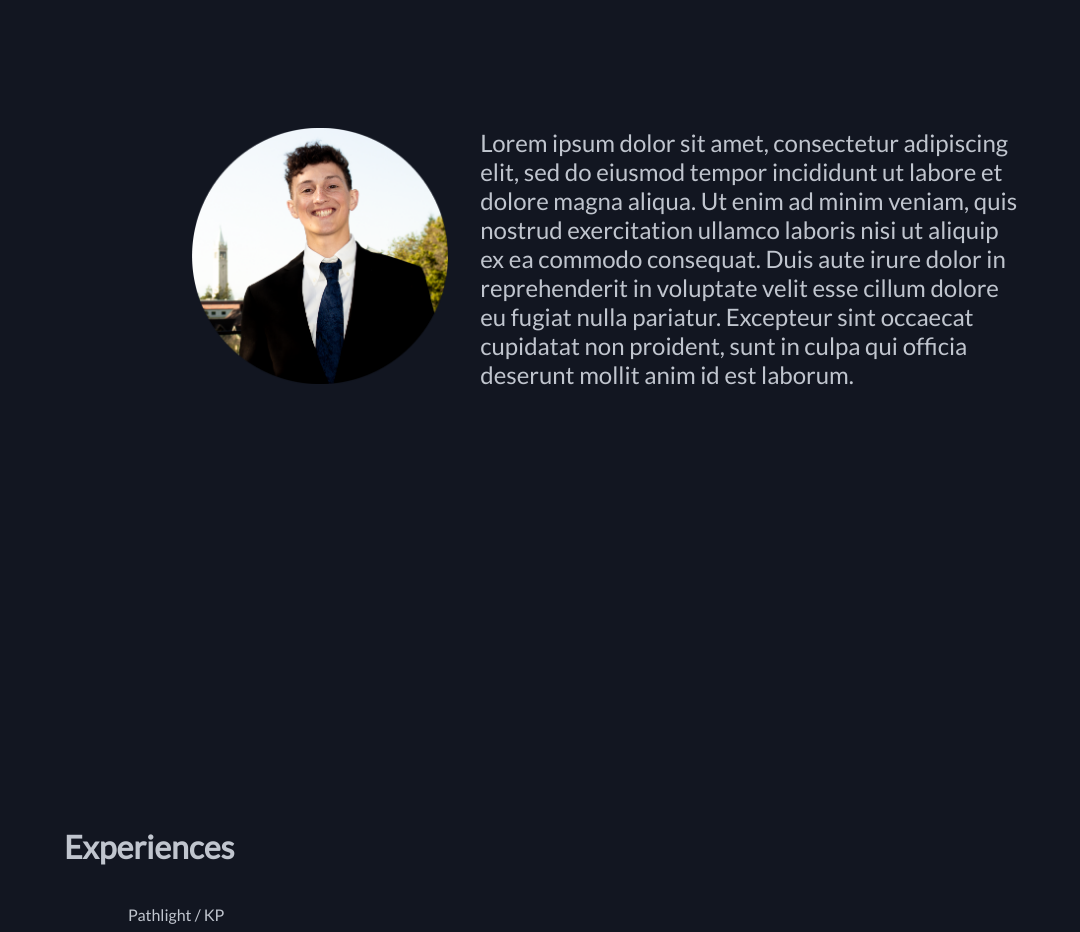
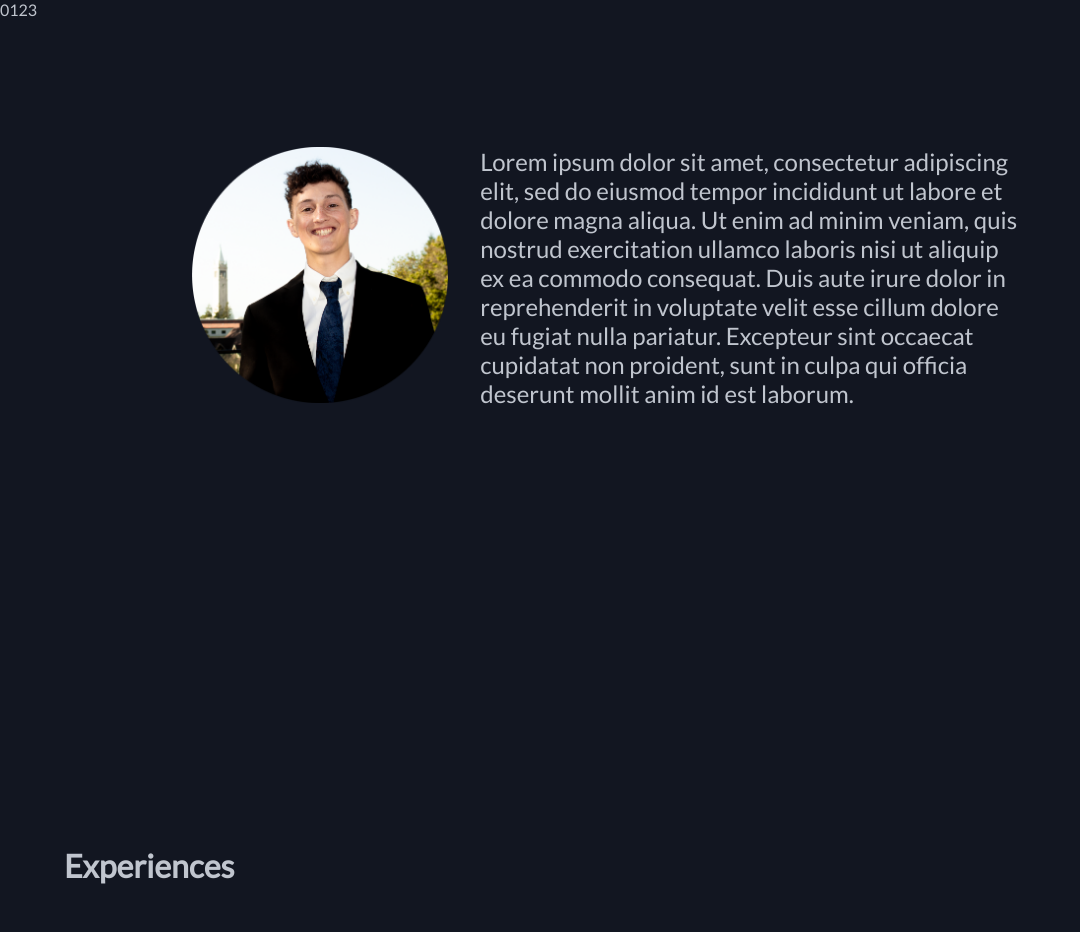
Before and after one commit to AndrewKirillo/Portfolio-Site, a React (Create React App) app: page / in a window 1280 px wide. Shown: the top 932 px of the page, without its empty margins (0-1080 px from the left). Built offline with nearby package versions, Linux system fonts and the light colour scheme.

Commit message:
finished experience section content and began working on sidenav

```diff
--- a/src/App.css
+++ b/src/App.css
@@ -112,7 +112,7 @@ section {
 .contact-form div input[type="text"] {
   font-size: 0.9rem;
   margin-right: 2vw;
-  width: 13vw;
+  width: calc(14vw - 8px);
 }
 
 .banner-wrapper {
--- a/src/App.js
+++ b/src/App.js
@@ -1,5 +1,6 @@
 import React from 'react';
 import headshot from './assets/media/headshot.png';
+import SideNav from './components/SideNav/SideNav';
 import Experiences from './components/Experiences';
 import Projects from './components/Projects';
 import Contact from './components/Contact/Contact';
@@ -10,6 +11,7 @@ export default function App(props) {
 
     return (
       <div className="App">
+        <SideNav/>
         <section className="scroll-section" id="section-0">
           <div className="bio-wrapper">
             <img className="headshot" src={headshot} alt="Andrew looking fine as hell"/>
--- a/src/components/Experiences.js
+++ b/src/components/Experiences.js
@@ -4,6 +4,7 @@ import zoom_logo from "../assets/media/zoom_logo.png";
 import zoom_showcase from "../assets/media/zoom_showcase.png";
 import zoom_qualtrics from "../assets/media/zoom_qualtrics.png";
 import zoom_groove from "../assets/media/zoom_groove.png";
+import zoom_blog_post from "../assets/media/zoom_blog_post.png";
 import progress_logo from "../assets/media/progress.png";
 import progress_nativechat from "../assets/media/progress_nativechat.png";
 import progress_nativescript from "../assets/media/progress_nativescript.png";
@@ -24,9 +25,6 @@ export default class Experiences extends React.Component {
         };
         return (
             <Slider className="slider" {...settings}>
-                <div>
-                    Pathlight / KP
-                </div>
                 <div>
                     <div className="experience-meta">
                         <div className="experience-brand">
@@ -72,6 +70,9 @@ export default class Experiences extends React.Component {
                             </a>
                             <a href="https://marketplace.zoom.us/apps/xwOk57N_ThK-sXajOmJ-Fw" target="_blank">
                                 <img src={zoom_groove} alt="Zoom Qualtrics chatbot" />
+                            </a>
+                            <a href="https://www.linkedin.com/pulse/meet-zoom-interns-plus-tips-setting-up-your-own-thiya-ramalingam/?trackingId=%2FfJ6T%2FkRpLbeQdrefngprg%3D%3D" target="_blank">
+                                <img src={zoom_blog_post} alt="Blog post by my former manager about his time with us interns" />
                             </a>
                         </div>
                     </div>
@@ -125,19 +126,22 @@ export default class Experiences extends React.Component {
                     <div className="slide-content">
                         <ul className="story">
                             <li>
-                                Tested NativeChat, Progress' chatbot development service, to ensure readiness for an upcoming marketing push.
+                                Managing all aspects of the Berkeley Gateway to Innovation (BEGIN) website, which serves to consolidate all of the resources across UC Berkeley's Innovation and Entrepreneurship ecosystem into one user-friendly and well-curated platform.
                             </li>
                             <ul>
                                 <li>
-                                    This consisted of cross-platform testing using the <span className="emphasis">NativeChat JSON-based chatbot framework</span> to ensure a consistent user experience.
+                                    This included creating <span className="emphasis">a custom Wordpress plugin</span> with <span className="emphasis">PHP</span> that leverages the UC Berkeley Courses API and the Innovation Resource Database created in partnership with WITI and CS 169, our Software Engineering course.
                                 </li>
                             </ul>
                             <br/>
                             <li>
-                                Fixed bugs in the <span className="emphasis">vanilla JS NativeScript API</span> tutorial for NativeScript, Progress' scripting framework for native mobile apps.
+                                Migrating the site off of Wordpress onto a <span className="emphasis">React</span> web app hosted on <span className="emphasis">Gatsby</span>.
                             </li>
                             <li>
-                                Performed market research on competitor positioning and segmentation in the chatbot and micro-app PaaS categories to advise the redevelopment of Progress' marketing materials.
+                                Automated content feeds, event scraping, and SEO implementation to generate a weekly newsletter that grew from 0 to 4000 subscribers, also bringing 5000 new users to the site.
+                            </li>
+                            <li>
+                                Spearheaded collaborations with myriad organizations such as the CatalistX, WITI, IPIRA, OnRamp, and QB3.
                             </li>
                         </ul>
                         <div className="media">
--- /dev/null
+++ b/src/components/SideNav/SideNav.js
@@ -0,0 +1,31 @@
+import React from 'react';
+
+export default class SideNav extends React.Component {
+    constructor(props) {
+        super(props);
+        this.state = {
+            active: 0
+        }
+
+        this.handleClick = this.handleClick.bind(this);
+    }
+
+    handleClick = (sectionNum) => {
+        return () => {
+            const section = document.getElementById("section-" + sectionNum);
+            window.scrollBy(0, section.getBoundingClientRect().top);
+            this.setState({ active: sectionNum });
+        }
+    }
+
+    render() {
+        return (
+            <div>
+                <a id="link-0" className="active" onClick={this.handleClick("0")}>0</a>
+                <a id="link-1" onClick={this.handleClick("1")}>1</a>
+                <a id="link-2" onClick={this.handleClick("2")}>2</a>
+                <a id="link-3" onClick={this.handleClick("3")}>3</a>
+            </div>
+        )
+    }
+}
```
Also changed, not shown: src/assets/copy/SCET_Experience.txt, src/assets/media/zoom_blog_post.png (added), src/components/SideNav/SideNav.css (added).
